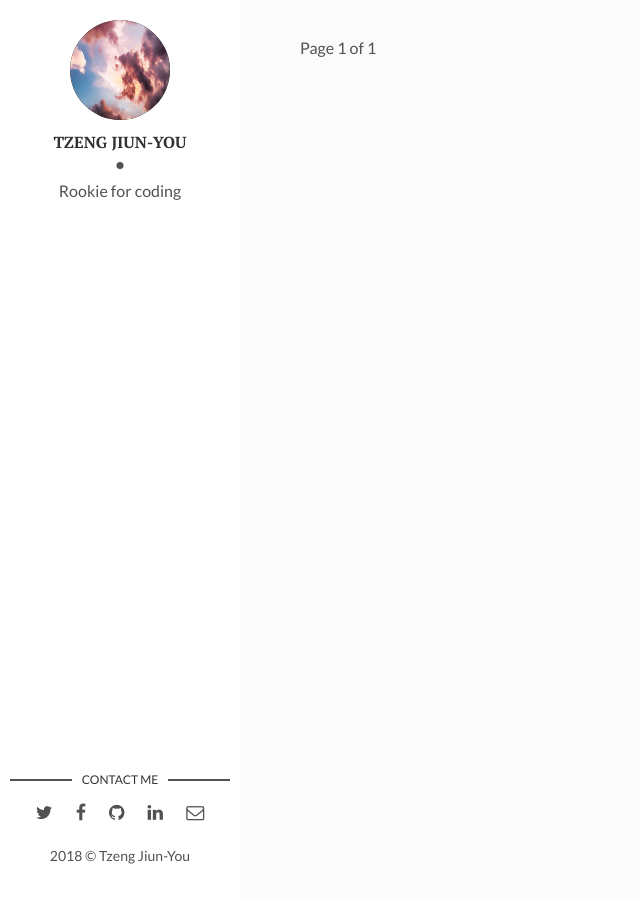
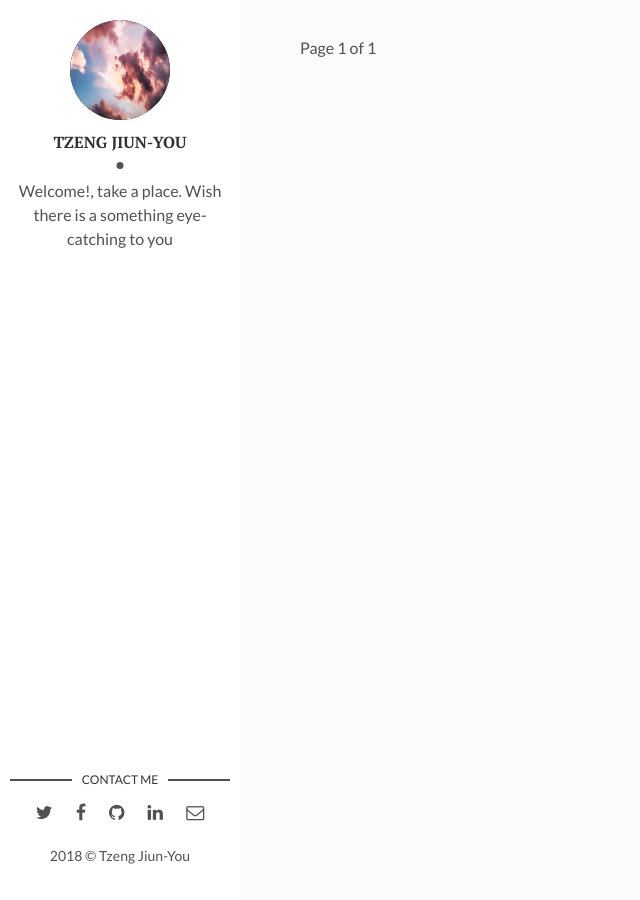
Before and after one commit to joe5343281/joe5343281.github.io, a Jekyll site: the page built from index.html, in a window 1280 px wide. Shown: the whole page, without its empty margins (0-640 px from the left). Built offline with Jekyll 4.4.1, drawn with Linux system fonts in a browser that asks for light colours; the list of posts is cut into pages by our own code.

Commit message:
add some author descriptions

```diff
--- a/_config.yml
+++ b/_config.yml
@@ -9,7 +9,7 @@ site-twitter: #if your site has a twitter account, enter it here
 # Author Settings
 author: Tzeng Jiun-You # add your name
 author-img: sky.jpeg # add your photo
-about-author: Rookie for coding # add description
+about-author: Welcome!, take a place. Wish there is a something eye-catching to you # add description
 social-twitter: / # add your Twitter handle
 social-facebook: joe5343281 # add your Facebook handle
 social-github: joe5343281 # add your Github handle
```
Also changed, not shown: 2 other files.
